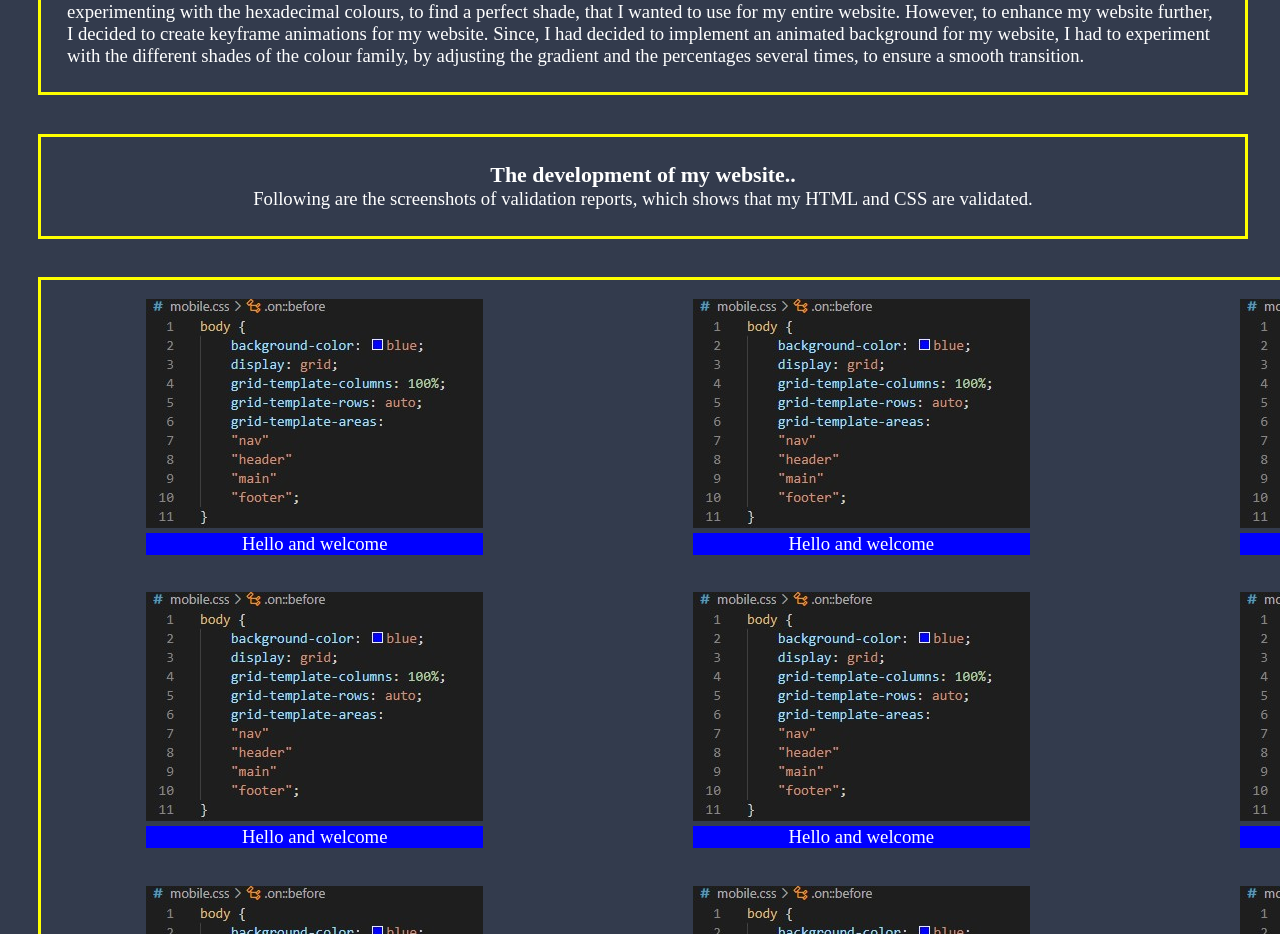
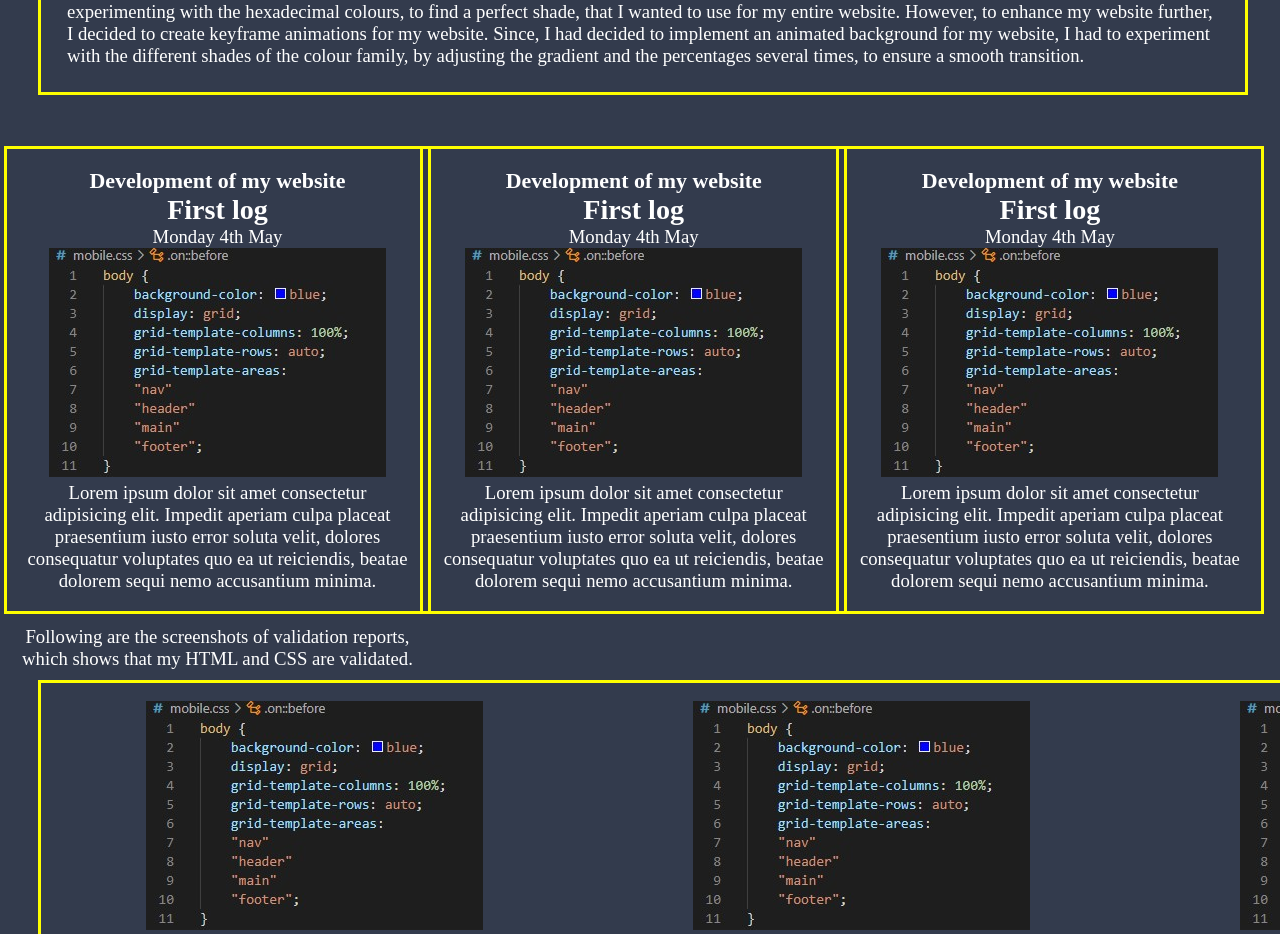
Before and after one commit to kennethdacruz/CSY1018---Web-Development, a plain HTML site: page site_report.html in a window 1280 px wide. Shown: the part 1760-2694 px from the top of the page. Drawn offline with Linux system fonts and the light colour scheme.

Commit message:
Created progress logs on site report page

```diff
--- a/desktop.css
+++ b/desktop.css
@@ -379,3 +379,44 @@ nav li {
     width: 205vh;
     margin-left: 3%;
 }
+
+.progress {
+    display: grid;
+    grid-template-rows: auto;
+    grid-template-columns: 33% 33% 33%;
+    grid-template-areas: "firstLog secondLog thirdLog ";
+    text-align: center;
+    justify-items: center;
+    margin-bottom: 5em;
+    margin: 0.5em;
+}
+
+.progress .firstLog {
+    grid-area: firstLog;
+    color: white;
+    margin: 3%;
+    border-color: yellow;
+    border-style: solid;
+    width: 20.5em;
+    padding: 1em;
+}
+
+.progress .secondLog {
+    grid-area: secondLog;
+    color: white;
+    margin: 3%;
+    border-color: yellow;
+    border-style: solid;
+    width: 20.5em;
+    padding: 1em;
+}
+
+.progress .thirdLog {
+    grid-area: thirdLog;
+    color: white;
+    margin: 3%;
+    border-color: yellow;
+    border-style: solid;
+    width: 20.5em;
+    padding: 1em;
+}
--- a/mobile.css
+++ b/mobile.css
@@ -339,3 +339,47 @@ nav a {
     border-style: solid;
     width: 91.9vw;
 }
+
+.progress {
+    display: grid;
+    grid-template-rows: auto;
+    grid-template-columns: 100%;
+    text-align: center;
+    justify-items: center;
+    margin-bottom: 3%;
+    width: 91.9vw;
+
+}
+
+.progress .firstLog{
+    justify-items: center;
+    margin: 3em;
+    height: 94%;
+    width: 85vw;
+    border-color: yellow;
+    border-style: solid;
+    padding: 2%;
+    color: white;
+}
+
+.progress .secondLog{
+    justify-items: center;
+    margin: 3em;
+    height: 94%;
+    width: 85vw;
+    border-color: yellow;
+    border-style: solid;
+    padding: 2%;
+    color: white;
+}
+
+.progress .thirdLog{
+    justify-items: center;
+    margin: 3em;
+    height: 94%;
+    width: 85vw;
+    border-color: yellow;
+    border-style: solid;
+    padding: 2%;
+    color: white;
+}
--- a/site_report.html
+++ b/site_report.html
@@ -99,10 +99,31 @@
             With regards to colours, again, I had a rough idea of what colour family I wanted to use for my overall website. However, I really spent a lot of time experimenting with the hexadecimal colours, to find a perfect shade, that I wanted to use for my entire website. However, to enhance my website further, I decided to create keyframe animations for my website. Since, I had decided to implement an animated background for my website, I had to experiment with the different shades of the colour family, by adjusting the gradient and the percentages several times, to ensure a smooth transition.
         </section>
 
-        <section class="report">
-         <h3>The development of my website..</h3>
+        <section class= "progress">
+         <section class= "firstLog">
+             <h3>Development of my website</h3>
+            <h2>First log</h2>
+            <p>Monday 4th May</p>
+            <img src="Portfolio_web_development_image.jpg" alt="">
+            <p>Lorem ipsum dolor sit amet consectetur adipisicing elit. Impedit aperiam culpa placeat praesentium iusto error soluta velit, dolores consequatur voluptates quo ea ut reiciendis, beatae dolorem sequi nemo accusantium minima.</p>
+         </section>
 
-            Following are the screenshots of validation reports, which shows that my HTML and CSS are validated.
+         <section class = "secondLog">
+            <h3>Development of my website</h3>
+            <h2>First log</h2>
+            <p>Monday 4th May</p>
+            <img src="Portfolio_web_development_image.jpg" alt="">
+            <p>Lorem ipsum dolor sit amet consectetur adipisicing elit. Impedit aperiam culpa placeat praesentium iusto error soluta velit, dolores consequatur voluptates quo ea ut reiciendis, beatae dolorem sequi nemo accusantium minima.</p>
+        </section>
+
+        <section class = "thirdLog">
+            <h3>Development of my website</h3>
+            <h2>First log</h2>
+            <p>Monday 4th May</p>
+            <img src="Portfolio_web_development_image.jpg" alt="">
+            <p>Lorem ipsum dolor sit amet consectetur adipisicing elit. Impedit aperiam culpa placeat praesentium iusto error soluta velit, dolores consequatur voluptates quo ea ut reiciendis, beatae dolorem sequi nemo accusantium minima.</p>
+        </section>
+        Following are the screenshots of validation reports, which shows that my HTML and CSS are validated.
         </section>
 
         <section class = "validationGrid">
```
